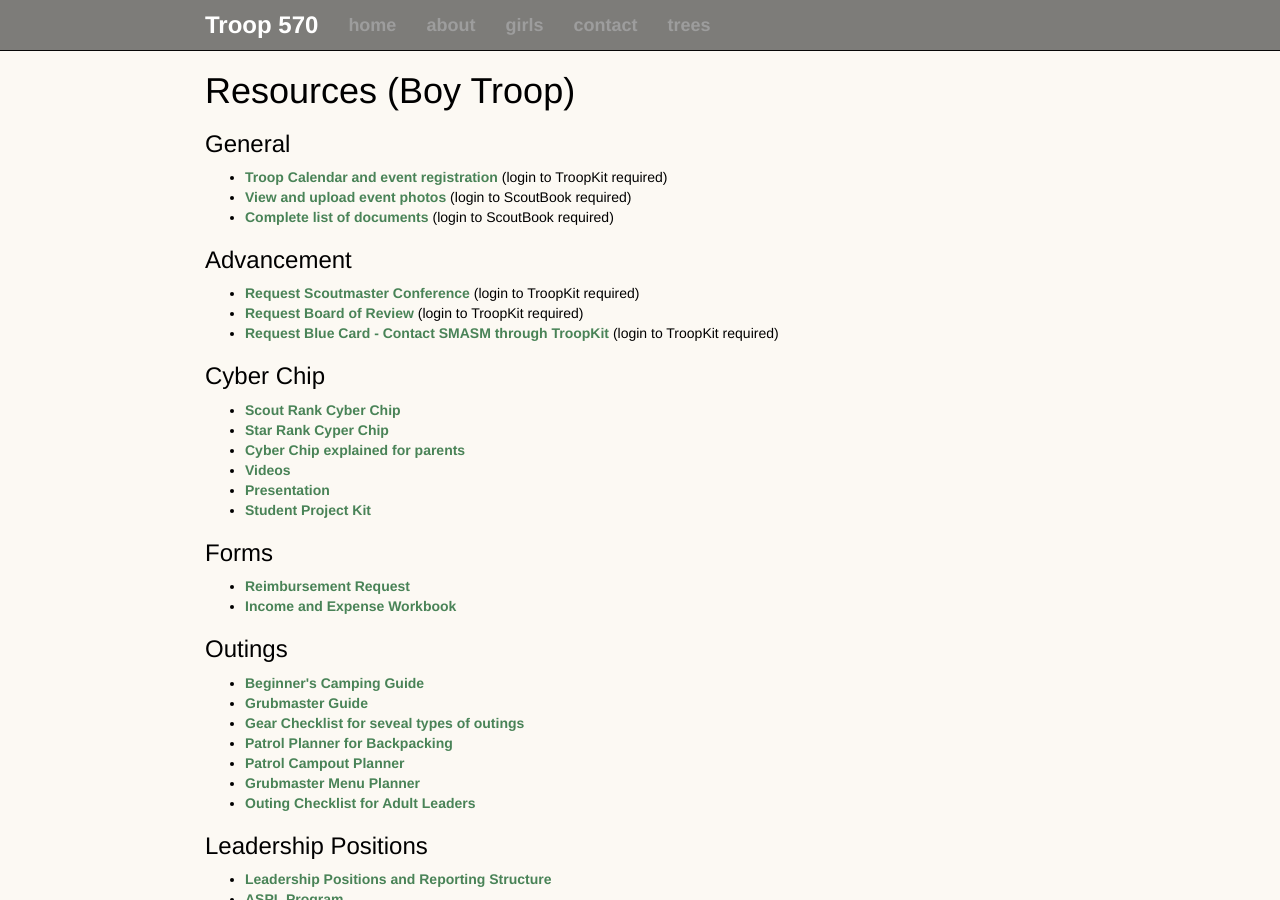
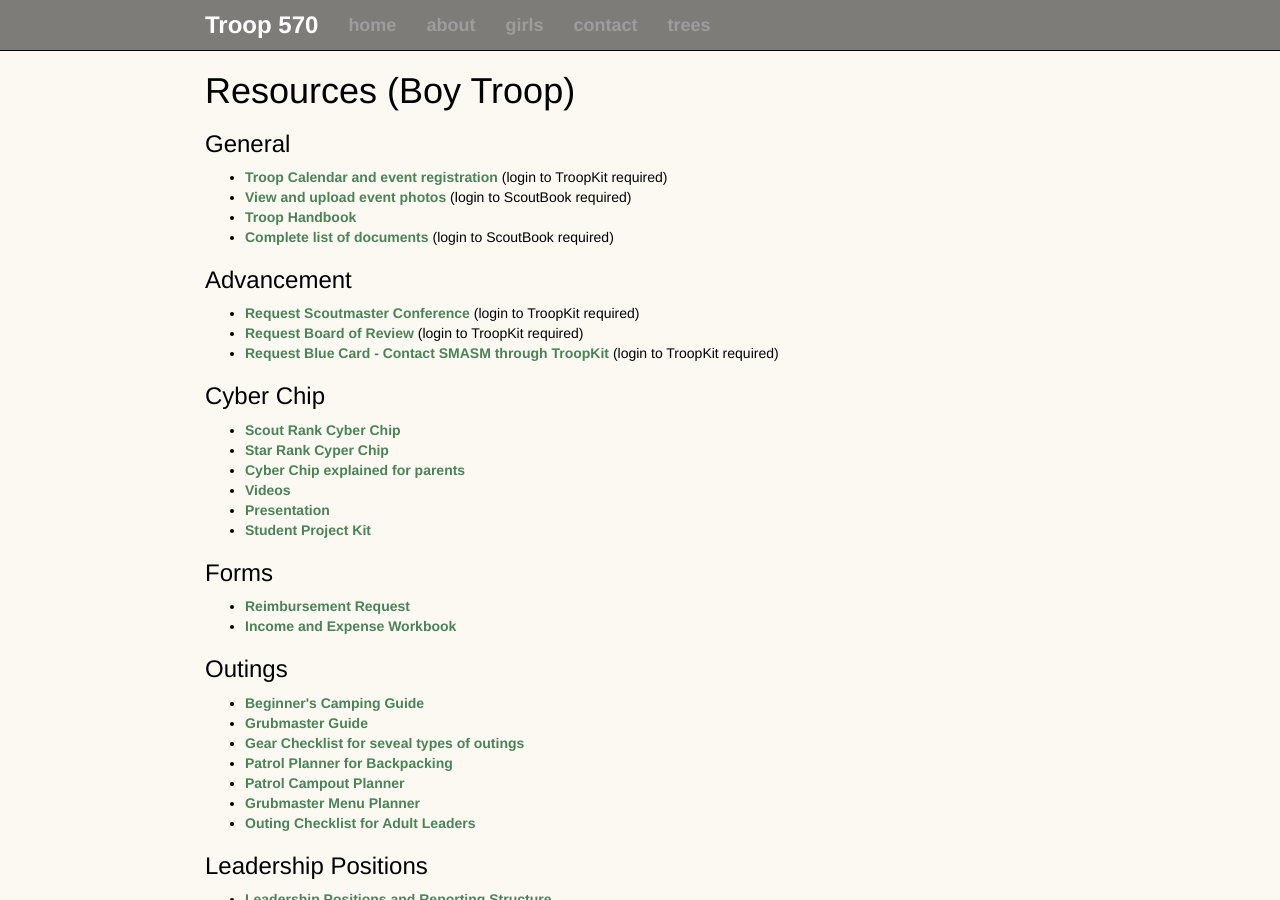
Before and after one commit to troop570/troop570.github.io, a Jekyll site: the page built from resourcesb/index.html, in a window 1280 px wide and 900 px high. Built offline with Jekyll 4.4.1, drawn with Linux system fonts in a browser that asks for light colours; nearby versions of some CDN libraries.

Commit message:
Add handbook link

```diff
--- a/resourcesb/index.html
+++ b/resourcesb/index.html
@@ -8,6 +8,8 @@ categories:
     url: http://troopkit.com/
   - name: View and upload event photos
     url: https://discussions.scouting.org/t/troop-570-photos/133926
+  - name: Troop Handbook
+    url: https://drive.google.com/open?id=17Y0SI3UR-VyaQdYymgJ3bbkEJH32lmHY
   - name: Complete list of documents
     url: https://discussions.scouting.org/t/troop-570-files/114815
 - name: Advancement
```
